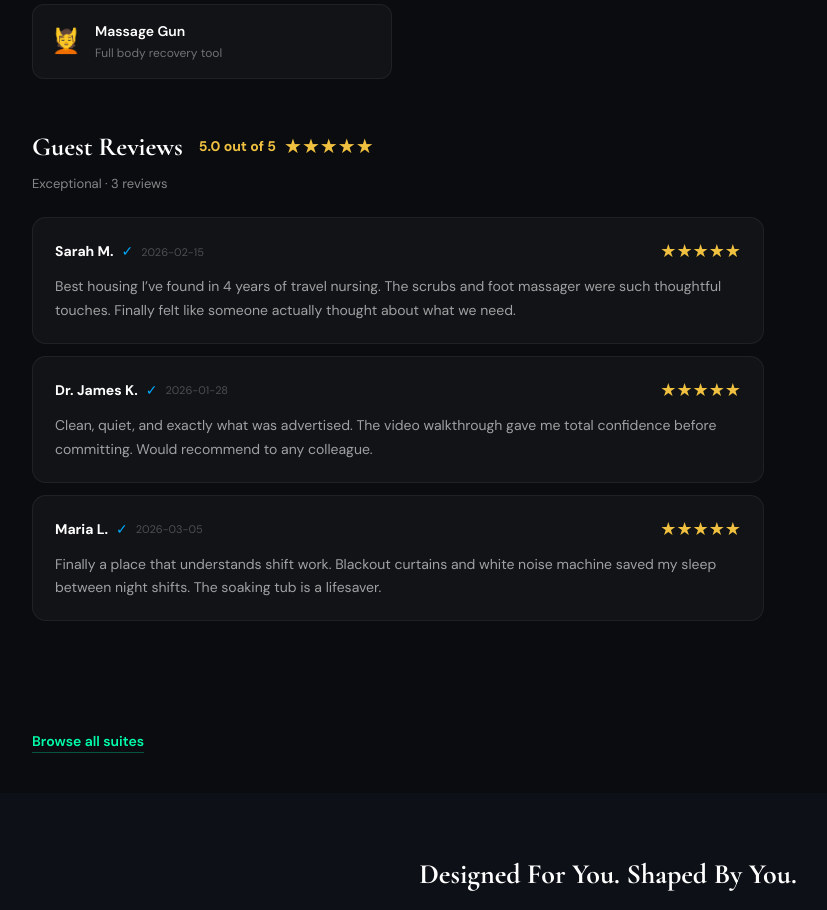
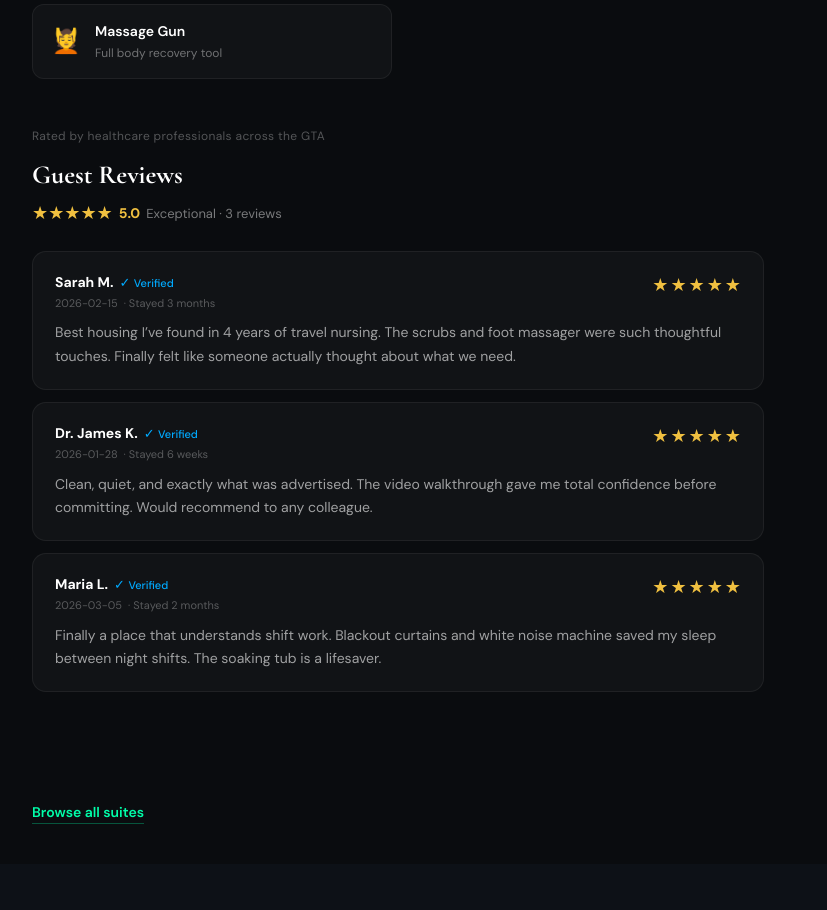
Before and after one commit to gxldeli/carestay-suites, a Next.js app: page /listings/1 in a window 1280 px wide. Shown: the part 1960-2870 px from the top of the page, without its empty margins (32-859 px from the left). Built offline with nearby package versions, Linux system fonts and the light colour scheme; no server answers; the database is empty.

Commit message:
Review design improvements

```diff
--- a/app/api/admin/route.ts
+++ b/app/api/admin/route.ts
@@ -42,6 +42,7 @@ export interface ReviewItem {
   text: string;
   date: string;
   verified: boolean;
+  stayInfo?: string;
 }
 
 export interface ListingReviews {
@@ -103,11 +104,11 @@ export async function POST(request: Request) {
       if (!overrides.reviews[listingId]) overrides.reviews[listingId] = { totalCount: 0, items: [] };
       overrides.reviews[listingId].totalCount = totalCount;
     } else if (action === "addReview") {
-      const { listingId, name, stars, text, date, verified } = payload as { listingId: string; name: string; stars: number; text: string; date: string; verified: boolean };
+      const { listingId, name, stars, text, date, verified, stayInfo } = payload as { listingId: string; name: string; stars: number; text: string; date: string; verified: boolean; stayInfo?: string };
       if (!overrides.reviews) overrides.reviews = {};
       if (!overrides.reviews[listingId]) overrides.reviews[listingId] = { totalCount: 0, items: [] };
       const id = `rev-${Date.now()}-${Math.random().toString(36).slice(2, 7)}`;
-      overrides.reviews[listingId].items.push({ id, name, stars, text, date, verified });
+      overrides.reviews[listingId].items.push({ id, name, stars, text, date, verified, stayInfo: stayInfo || "" });
     } else if (action === "updateReview") {
       const { listingId, reviewId, ...fields } = payload as { listingId: string; reviewId: string } & Partial<ReviewItem>;
       if (overrides.reviews?.[listingId]) {
--- a/app/listings/[id]/page.tsx
+++ b/app/listings/[id]/page.tsx
@@ -4,12 +4,12 @@ import { useState, useEffect, useRef } from "react";
 import { useParams } from "next/navigation";
 import Link from "next/link";
 
-interface ReviewItem { id: string; name: string; stars: number; text: string; date: string; verified: boolean }
+interface ReviewItem { id: string; name: string; stars: number; text: string; date: string; verified: boolean; stayInfo?: string }
 interface ReviewData { totalCount: number; items: ReviewItem[] }
 const DEFAULT_REVIEWS: ReviewItem[] = [
-  { id: "d1", name: "Sarah M.", stars: 5, text: "Best housing I\u2019ve found in 4 years of travel nursing. The scrubs and foot massager were such thoughtful touches. Finally felt like someone actually thought about what we need.", date: "2026-02-15", verified: true },
-  { id: "d2", name: "Dr. James K.", stars: 5, text: "Clean, quiet, and exactly what was advertised. The video walkthrough gave me total confidence before committing. Would recommend to any colleague.", date: "2026-01-28", verified: true },
-  { id: "d3", name: "Maria L.", stars: 5, text: "Finally a place that understands shift work. Blackout curtains and white noise machine saved my sleep between night shifts. The soaking tub is a lifesaver.", date: "2026-03-05", verified: true },
+  { id: "d1", name: "Sarah M.", stars: 5, text: "Best housing I\u2019ve found in 4 years of travel nursing. The scrubs and foot massager were such thoughtful touches. Finally felt like someone actually thought about what we need.", date: "2026-02-15", verified: true, stayInfo: "Stayed 3 months" },
+  { id: "d2", name: "Dr. James K.", stars: 5, text: "Clean, quiet, and exactly what was advertised. The video walkthrough gave me total confidence before committing. Would recommend to any colleague.", date: "2026-01-28", verified: true, stayInfo: "Stayed 6 weeks" },
+  { id: "d3", name: "Maria L.", stars: 5, text: "Finally a place that understands shift work. Blackout curtains and white noise machine saved my sleep between night shifts. The soaking tub is a lifesaver.", date: "2026-03-05", verified: true, stayInfo: "Stayed 2 months" },
 ];
 
 const FALLBACK_LISTINGS = [
@@ -335,27 +335,33 @@ export default function ListingPage() {
                 </div>
               </div>
 
-              {/* Guest Reviews */}
+              {/* Social Proof + Guest Reviews */}
+              <p style={{ fontSize: 12, color: "rgba(255,255,255,0.3)", letterSpacing: "0.03em", marginBottom: 10 }}>Rated by healthcare professionals across the GTA</p>
               <div id="reviews" style={{ marginBottom: 48 }}>
-                <div style={{ display: "flex", alignItems: "center", gap: 16, marginBottom: 8 }}>
-                  <h2 style={{ fontFamily: "'Cormorant Garamond',serif", fontSize: 26, fontWeight: 700 }}>Guest Reviews</h2>
-                  <div style={{ display: "flex", alignItems: "center", gap: 8 }}>
-                    <span style={{ fontSize: 14, fontWeight: 700, color: "#f0c040" }}>{avgStars.toFixed(1)} out of 5</span>
-                    <span style={{ color: "#f0c040", fontSize: 20 }}>{"★".repeat(Math.round(avgStars))}{"☆".repeat(5 - Math.round(avgStars))}</span>
-                  </div>
-                </div>
-                <div style={{ display: "flex", alignItems: "center", gap: 12, marginBottom: 24 }}>
-                  <span style={{ fontSize: 13, color: "rgba(255,255,255,0.5)" }}>{ratingLabel} · {displayTotalCount} reviews</span>
+                <h2 style={{ fontFamily: "'Cormorant Garamond',serif", fontSize: 26, fontWeight: 700, marginBottom: 6 }}>Guest Reviews</h2>
+                <div style={{ display: "flex", flexWrap: "wrap", alignItems: "center", gap: 6, marginBottom: 24 }}>
+                  <span style={{ color: "#f0c040", fontSize: 18 }}>{"★".repeat(Math.round(avgStars))}{"☆".repeat(5 - Math.round(avgStars))}</span>
+                  <span style={{ fontSize: 14, fontWeight: 700, color: "#f0c040" }}>{avgStars.toFixed(1)}</span>
+                  <span style={{ fontSize: 13, color: "rgba(255,255,255,0.45)" }}>{ratingLabel} · {displayTotalCount} reviews</span>
                 </div>
                 {(showAllReviews ? reviews : reviews.slice(0, 3)).map(r => (
                   <div key={r.id} style={{ background: "rgba(255,255,255,0.03)", border: "1px solid rgba(255,255,255,0.06)", borderRadius: 14, padding: "20px 22px", marginBottom: 12 }}>
-                    <div style={{ display: "flex", justifyContent: "space-between", alignItems: "center", marginBottom: 10 }}>
-                      <div style={{ display: "flex", alignItems: "center", gap: 8 }}>
-                        <span style={{ fontSize: 14, fontWeight: 700, color: "#fff" }}>{r.name}</span>
-                        {r.verified && <span style={{ color: "#0af", fontSize: 14 }} title="Verified Guest">✓</span>}
-                        {r.date && <span style={{ fontSize: 11, color: "rgba(255,255,255,0.25)" }}>{r.date}</span>}
+                    <div style={{ display: "flex", justifyContent: "space-between", alignItems: "flex-start", marginBottom: 10 }}>
+                      <div>
+                        <div style={{ display: "flex", alignItems: "center", gap: 6, marginBottom: 2 }}>
+                          <span style={{ fontSize: 14, fontWeight: 700, color: "#fff" }}>{r.name}</span>
+                          {r.verified && <span style={{ color: "#0af", fontSize: 13 }} title="Verified Guest">✓ <span style={{ fontSize: 11, fontWeight: 500 }}>Verified</span></span>}
+                        </div>
+                        <div style={{ display: "flex", flexWrap: "wrap", alignItems: "center", gap: 6, fontSize: 11, color: "rgba(255,255,255,0.3)" }}>
+                          {r.date && <span>{r.date}</span>}
+                          {r.stayInfo && <span>· {r.stayInfo}</span>}
+                        </div>
                       </div>
-                      <span style={{ color: "#f0c040", fontSize: 18 }}>{"★".repeat(r.stars)}{"☆".repeat(5 - r.stars)}</span>
+                      <div style={{ display: "flex", gap: 2, flexShrink: 0 }}>
+                        {[1,2,3,4,5].map(i => (
+                          <span key={i} style={{ fontSize: 18, color: i <= r.stars ? "#f0c040" : "rgba(255,255,255,0.15)" }}>★</span>
+                        ))}
+                      </div>
                     </div>
                     <p style={{ fontSize: 14, lineHeight: 1.7, color: "rgba(255,255,255,0.6)" }}>{r.text}</p>
                   </div>
```
Also changed, not shown: app/admin/page.tsx (+9 -3 lines).
